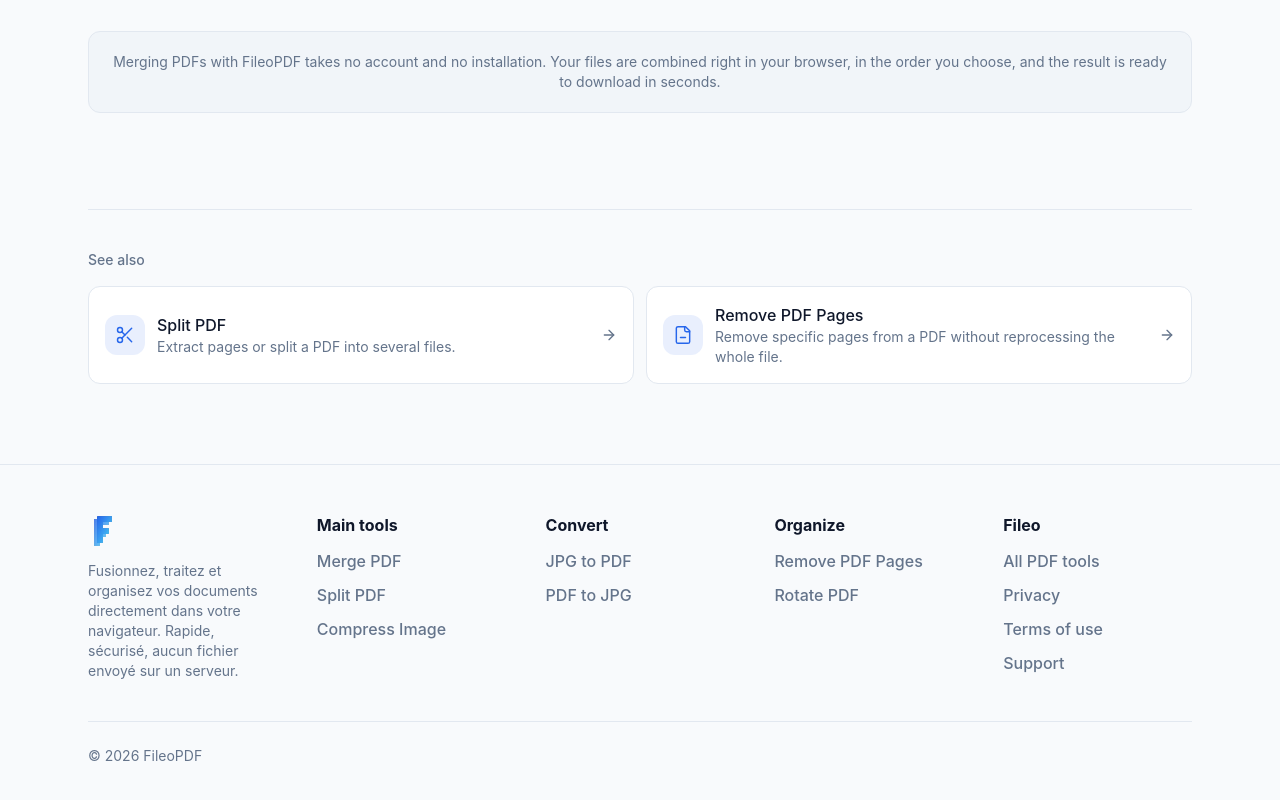
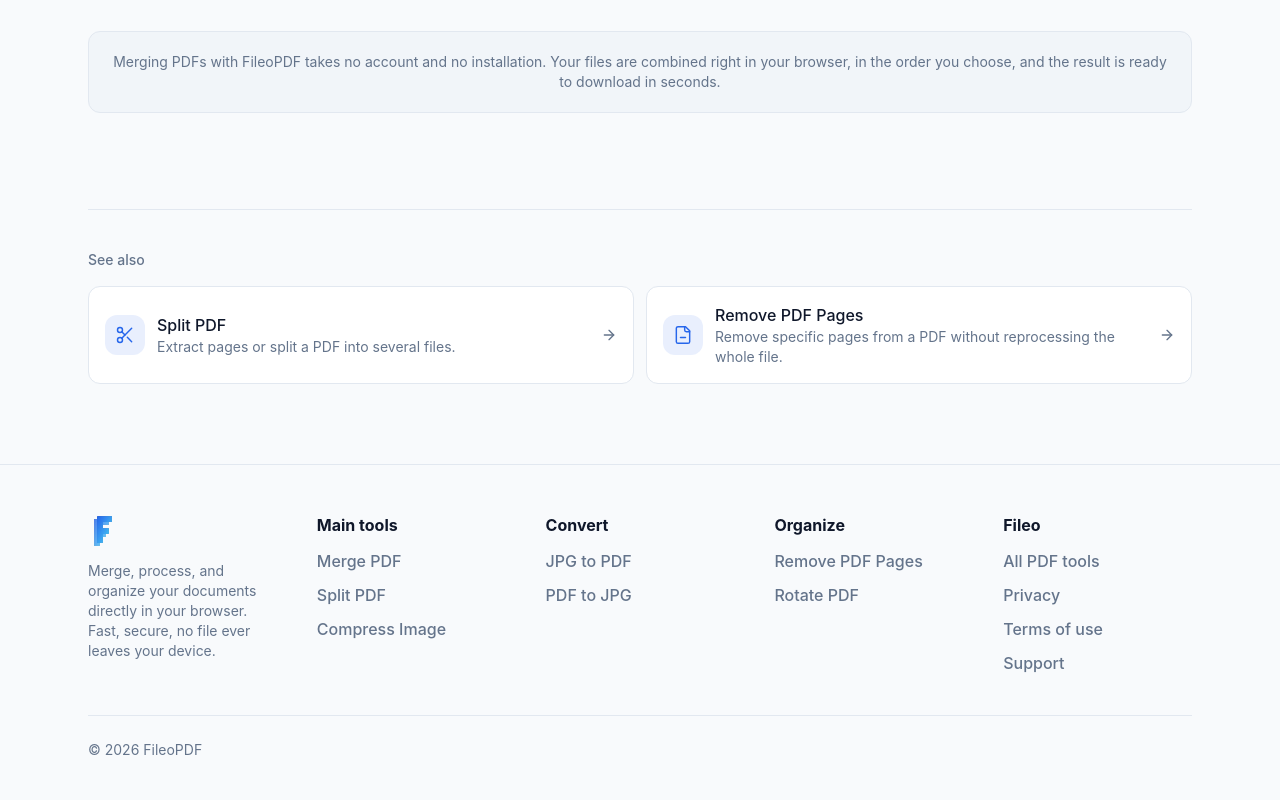
Before and after one commit to blueskyfix/fileo, a Next.js app: page /en/pdf/merge-pdf in a window 1280 px wide. Shown: the part 2214-3014 px from the top of the page. Built offline with nearby package versions, Linux system fonts and the light colour scheme; no server answers.

Commit message:
bug desc footer

```diff
--- a/src/components/layout/footer.tsx
+++ b/src/components/layout/footer.tsx
@@ -11,10 +11,16 @@
   en: { main: "Main tools", convert: "Convert", organize: "Organize" },
 };
 
+const footerDescription: Record<AppLocale, string> = {
+  fr: siteConfig.description,
+  en: "Merge, process, and organize your documents directly in your browser. Fast, secure, no file ever leaves your device.",
+};
+
 export function Footer() {
   const locale = useLocale() as AppLocale;
   const t = useTranslations("Footer");
   const labels = categoryLabels[locale] ?? categoryLabels.fr;
+  const description = footerDescription[locale] ?? footerDescription.fr;
   const mainTools = getToolsByCategory("main");
   const convertTools = getToolsByCategory("convert");
   const organizeTools = getToolsByCategory("organize");
@@ -33,7 +39,7 @@
           <div className="flex flex-col gap-3 sm:col-span-2 md:col-span-1">
             <Logo />
             <p className="max-w-xs text-sm text-foreground-muted">
-              {siteConfig.description}
+              {description}
             </p>
           </div>
 
```
